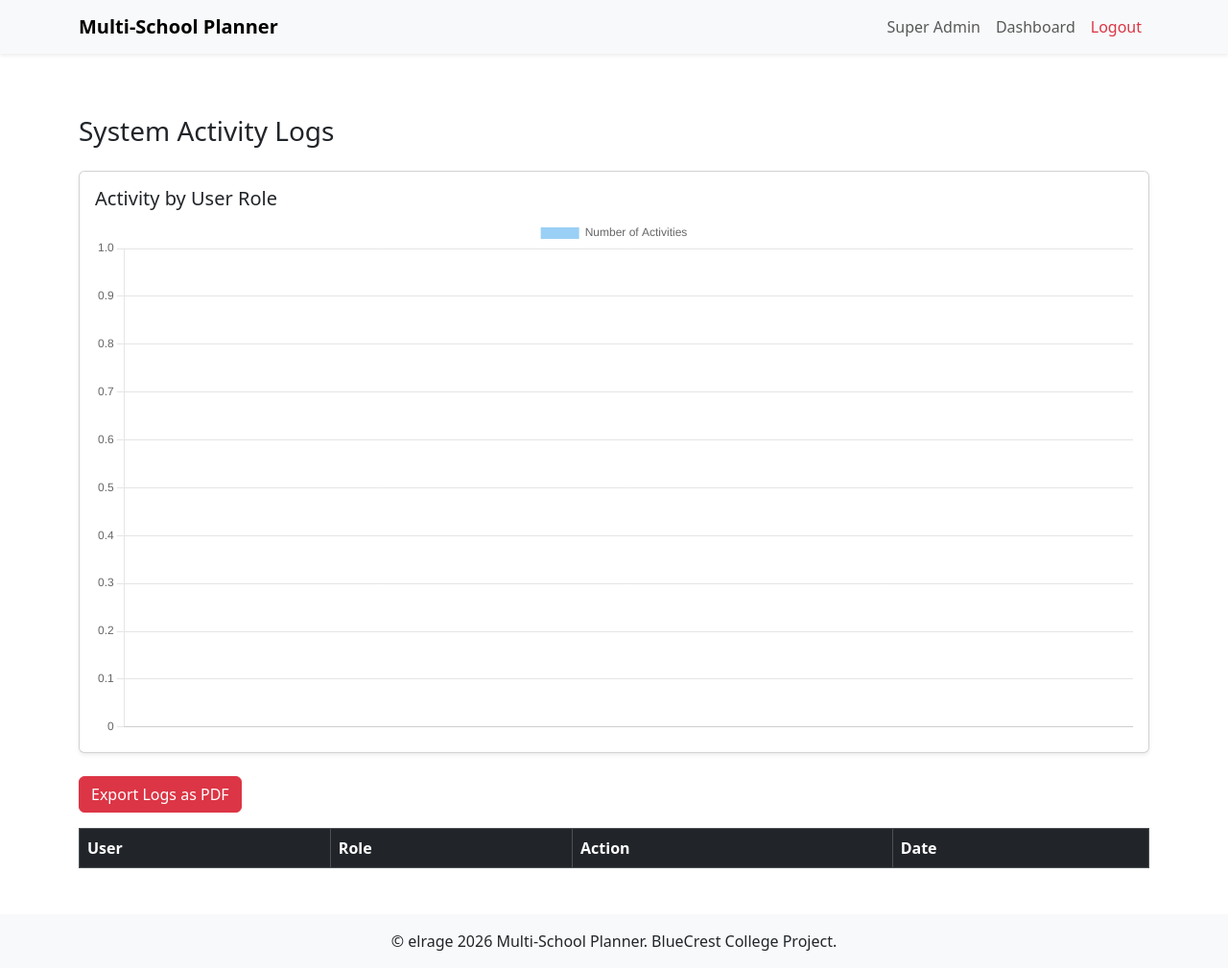
After one commit to courageadawuduaar-cmd/multi-school-lesson-planner, a Flask app: page /superadmin/system-logs in a window 1280 px wide. The commit adds this page. Shown: the whole page at 96% size. Run offline with Flask 3, Linux system fonts and the light colour scheme; a user stored in the database is signed in; data that the repository does not hold is empty; some libraries are stand-ins or nearby versions.

Commit message:
Add system activity logs, reports, and admin dashboards

```diff
--- a/app.py
+++ b/app.py
@@ -29,13 +29,19 @@ import tempfile
 from forms import ForgotPasswordForm, ResetPasswordForm
 from forms import LoginForm, ForgotPasswordForm, ResetPasswordForm
 from flask import abort
-
+from sqlalchemy import func
+from models import ActivityLog
+from flask import make_response
+from xhtml2pdf import pisa
+from io import BytesIO
+from flask import render_template
 
 
 
 # Import models
 from models import db, User, YearlyScheme, Lesson
 from forms import LessonForm
+from models import ActivityLog
 
 
 # ------------------------
@@ -90,6 +96,16 @@ with app.app_context():
     create_super_admin()
 
 
+def log_activity(action):
+    if current_user.is_authenticated:
+        log = ActivityLog(
+            user_name=current_user.name,
+            role=current_user.role,
+            action=action
+        )
+        db.session.add(log)
+        db.session.commit()
+
 # Login manager
 login_manager = LoginManager()
 login_manager.init_app(app)
@@ -124,6 +140,22 @@ def teachers_lessons():
 
     return render_template('teachers_lessons.html', lessons=lessons)
 
+@app.route('/superadmin/system-reports')
+@login_required
+def system_reports():
+    if current_user.role != 'super_admin':
+        abort(403)
+
+    logs = ActivityLog.query.order_by(ActivityLog.timestamp.desc()).limit(100).all()
+
+    return render_template(
+        'system_reports.html',
+        logs=logs,
+        total_schools=School.query.count(),
+        total_teachers=User.query.filter_by(role='teacher').count(),
+        total_headmasters=User.query.filter_by(role='headmaster').count(),
+        total_lessons=Lesson.query.count()
+    )
 
 # Super Admin: Create School
 @app.route('/super-admin/create-school', methods=['GET', 'POST'])
@@ -147,6 +179,8 @@ def create_school():
         school = School(name=name, email=email, phone=phone, location=location)
         db.session.add(school)
         db.session.commit()
+
+        log_activity("Created a school")
         flash(f"School '{name}' created successfully!", "success")
         return redirect(url_for('super_admin_dashboard'))
 
@@ -298,6 +332,8 @@ def create_headmaster():
         )
         db.session.add(headmaster)
         db.session.commit()
+
+        log_activity("Created a headmaster")
         flash(f"Headmaster '{name}' created successfully!", "success")
         return redirect(url_for('super_admin_dashboard'))
 
@@ -350,6 +386,33 @@ def super_admin_dashboard():
         return redirect(url_for("home"))
     schools = School.query.all()
     return render_template("super_admin_dashboard.html", schools=schools)
+
+
+@app.route('/superadmin/system-logs')
+@login_required
+def system_logs():
+    if current_user.role != 'super_admin':
+        flash("Unauthorized access", "danger")
+        return redirect(url_for('home'))
+
+    logs = ActivityLog.query.order_by(ActivityLog.timestamp.desc()).all()
+
+    # Chart data: count actions by role
+    role_counts = (
+        db.session.query(ActivityLog.role, func.count(ActivityLog.id))
+        .group_by(ActivityLog.role)
+        .all()
+    )
+
+    roles = [r[0] for r in role_counts]
+    role_totals = [r[1] for r in role_counts]
+
+    return render_template(
+        'system_logs.html',
+        logs=logs,
+        roles=roles,
+        role_totals=role_totals
+    )
 
 # ------------------------
 # HEADMASTER DASHBOARD
@@ -424,6 +487,10 @@ def approve_lesson(lesson_id):
     lesson.reviewed_at = datetime.utcnow()
 
     db.session.commit()
+
+    # ✅ LOG ACTION
+    log_activity(f"Approved lesson ID {lesson.id}")
+
     flash("Lesson approved with comment.", "success")
     return redirect(url_for("lesson_approvals"))
 
@@ -452,6 +519,10 @@ def reject_lesson(lesson_id):
     lesson.reviewed_at = datetime.utcnow()
 
     db.session.commit()
+
+    # ✅ LOG ACTION
+    log_activity(f"Rejected lesson ID {lesson.id}")
+
     flash("Lesson rejected with comment.", "warning")
     return redirect(url_for("lesson_approvals"))
 
@@ -538,6 +609,9 @@ def create_teacher():
         )
         db.session.add(teacher)
         db.session.commit()
+
+        log_activity("Created a teacher")
+
         flash('Teacher created successfully!', 'success')
         return redirect(url_for('list_teachers'))
 
@@ -918,6 +992,9 @@ def create_lesson():
         )
         db.session.add(lesson)
         db.session.commit()
+
+        log_activity("Created a lesson")
+
         flash("Lesson created successfully!", "success")
         return redirect(url_for('view_lessons'))
 
@@ -1049,6 +1126,25 @@ def weekly_summary():
         stats=stats
     )
 
+@app.route('/superadmin/system-logs/pdf')
+@login_required
+def export_logs_pdf():
+    if current_user.role != 'super_admin':
+        flash("Unauthorized access", "danger")
+        return redirect(url_for('home'))
+
+    logs = ActivityLog.query.order_by(ActivityLog.timestamp.desc()).all()
+
+    html = render_template('system_logs_pdf.html', logs=logs)
+    result = BytesIO()
+
+    pisa.CreatePDF(html, dest=result)
+
+    response = make_response(result.getvalue())
+    response.headers['Content-Type'] = 'application/pdf'
+    response.headers['Content-Disposition'] = 'attachment; filename=system_logs.pdf'
+    return response
+
 # ------------------------
 # RUN APP
 # ------------------------
--- a/templates/login.html
+++ b/templates/login.html
@@ -11,7 +11,7 @@
 
                 <!-- Brand / Title -->
                 <div class="text-center text-white mb-4">
-                    <h2 class="fw-bold mb-1">Welcome Back</h2>
+                    <h2 class="fw-bold mb-1">Welcome</h2>
                     <p class="text-light mb-0">
                         Sign in to your dashboard
                     </p>
--- /dev/null
+++ b/templates/system_logs.html
@@ -0,0 +1,59 @@
+{% extends "base.html" %}
+{% block title %}System Logs{% endblock %}
+
+{% block content %}
+<div class="container my-5">
+    <h3 class="mb-4">System Activity Logs</h3>
+
+    <!-- Chart -->
+    <div class="card mb-4 shadow-sm">
+        <div class="card-body">
+            <h5 class="card-title">Activity by User Role</h5>
+            <canvas id="roleChart"></canvas>
+        </div>
+    </div>
+
+    <!-- Export PDF -->
+    <a href="{{ url_for('export_logs_pdf') }}" class="btn btn-danger mb-3">
+        Export Logs as PDF
+    </a>
+
+    <!-- Logs Table -->
+    <table class="table table-bordered table-striped">
+        <thead class="table-dark">
+            <tr>
+                <th>User</th>
+                <th>Role</th>
+                <th>Action</th>
+                <th>Date</th>
+            </tr>
+        </thead>
+        <tbody>
+            {% for log in logs %}
+            <tr>
+                <td>{{ log.user_name }}</td>
+                <td>{{ log.role }}</td>
+                <td>{{ log.action }}</td>
+                <td>{{ log.timestamp.strftime('%Y-%m-%d %H:%M') }}</td>
+            </tr>
+            {% endfor %}
+        </tbody>
+    </table>
+</div>
+
+<!-- Chart.js -->
+<script src="https://cdn.jsdelivr.net/npm/chart.js"></script>
+<script>
+const ctx = document.getElementById('roleChart').getContext('2d');
+new Chart(ctx, {
+    type: 'bar',
+    data: {
+        labels: {{ roles | tojson }},
+        datasets: [{
+            label: 'Number of Activities',
+            data: {{ role_totals | tojson }},
+        }]
+    }
+});
+</script>
+{% endblock %}
```
Also changed, not shown: models.py (+7 -0 lines), templates/headmaster_dashboard.html (+0 -10 lines), templates/super_admin_dashboard.html (+15 -0 lines), templates/superadmin/system_logs.html (added, +35 -0 lines), templates/system_logs_pdf.html (added, +35 -0 lines).
